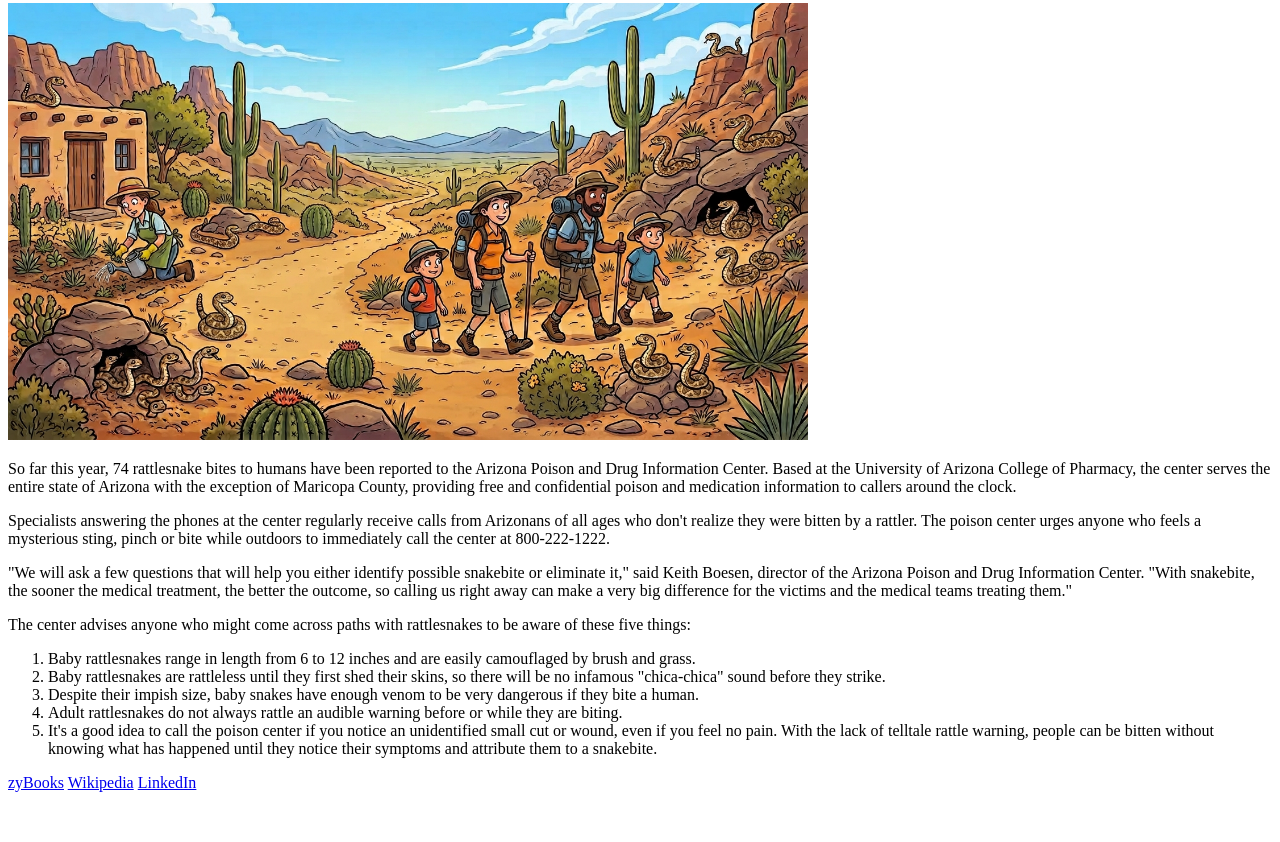
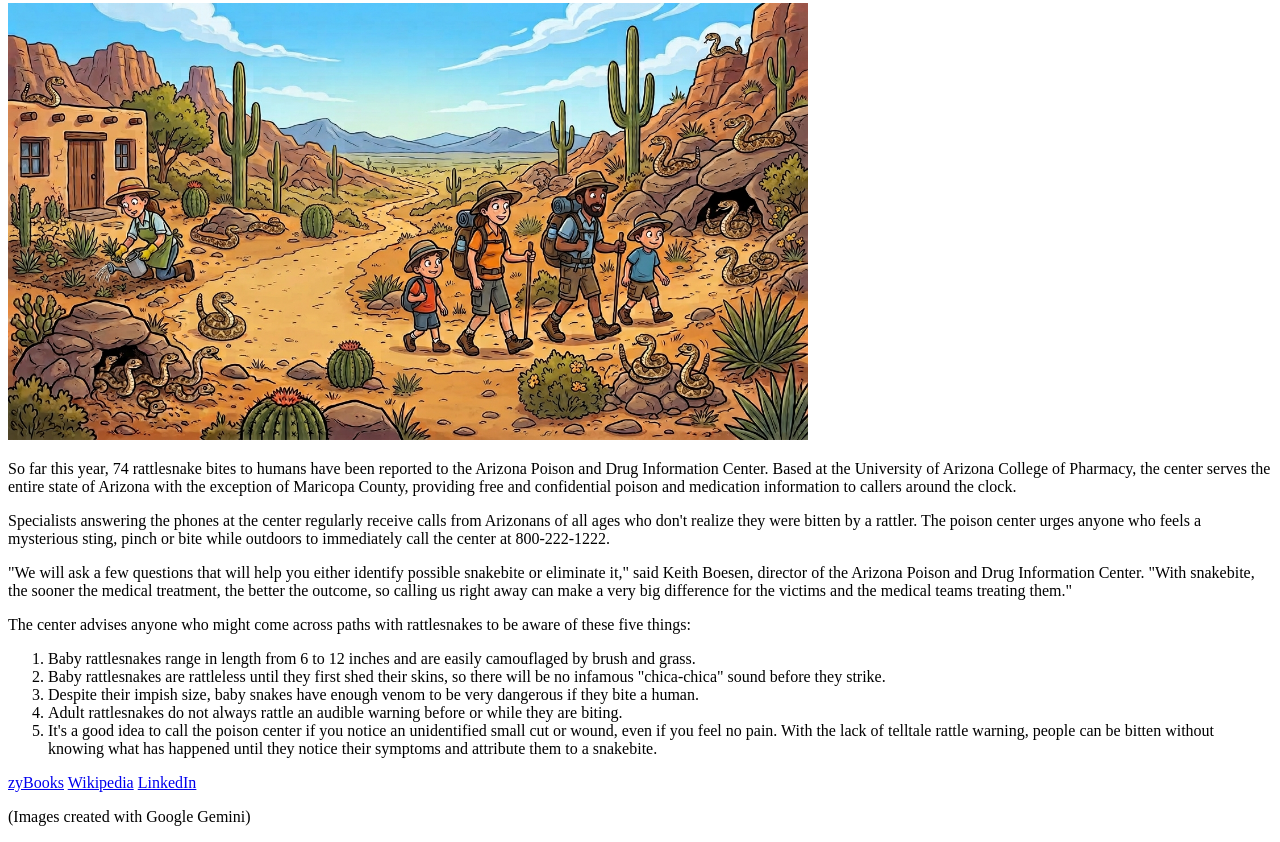
Before and after one commit to WonderGeekWoman/03.03-Lab_More-HTML_Ch-3, a website: page index.html in a window 1280 px wide. Shown: the part 330-1172 px from the top of the page. Before the commit the page ends 1138 px from the top, so only its background shows below. Drawn offline with Linux system fonts and the light colour scheme; files that its build step writes are made by us from their sources.

Commit message:
images created note

```diff
--- a/index.html
+++ b/index.html
@@ -72,6 +72,8 @@
     <a href="https://www.linkedin.com/">LinkedIn</a>
   </p>
 
+  <p>(Images created with Google Gemini)</p>
+
 </body>
 
 </html>
```
